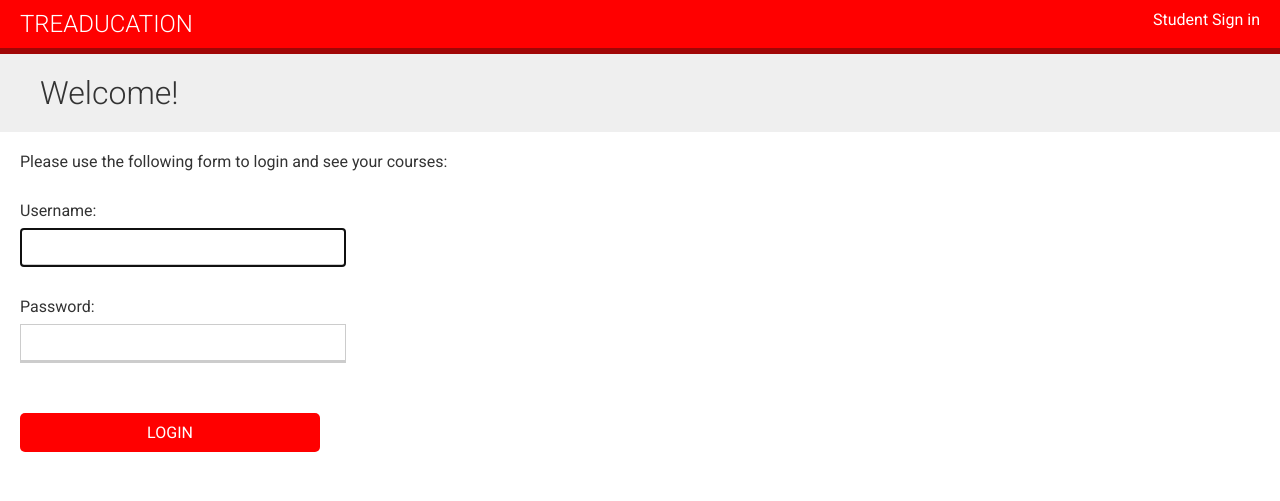
After one commit to laboyd001/treaducation, a Django app: page /accounts/login/ in a window 1280 px wide. The commit adds this page. Shown: the top 501 px of the page. Run offline with Django 3.2, Linux system fonts and the light colour scheme.

Commit message:
added login and basic subject list on landing page

```diff
--- a/courses/static/css/base.css
+++ b/courses/static/css/base.css
@@ -169,7 +169,7 @@ select {
 
 input[type=submit], a.button {
     border-radius:5px;
-    background:#4dcc43;
+    background:red;
     color:#fff;
     font-size:16px;
     text-transform:uppercase;
@@ -185,7 +185,7 @@ a.secondary-button {
 }
 
 input[type=submit]:hover, a.button:hover {
-    background:#3fad37;
+    background:#a00606;
 }
 
 ul#course-modules {
--- a/courses/templates/courses/base.html
+++ b/courses/templates/courses/base.html
@@ -9,6 +9,13 @@
 <body>
   <div id="header">
     <a href="/" class="logo">Treaducation</a>
+    <ul class="menu">
+        {% if request.user.is_authenticated %}
+          <li><a href="{% url "logout" %}">Sign out</a></li>
+        {% else %}
+          <li><a href="{% url "login" %}">Student Sign in</a></li>
+        {% endif %}
+      </ul>
   </div>
   <div id="content">
     {% block content %}
--- /dev/null
+++ b/courses/templates/registration/login.html
@@ -0,0 +1,22 @@
+{% extends "courses/base.html" %}
+
+{% block title %}Login{% endblock %}
+
+{% block content %}
+    <h1>Welcome!</h1>
+    <div class="module">
+        {% if form.errors %}
+            <p>Your username and password didn't match.  Please try again.</p>
+        {% else %}
+            <p>Please use the following form to login and see your courses:</p>
+        {% endif %}
+        <div class="login-form">
+            <form action="{% url 'login' %}" method='POST'>
+                {{ form.as_p }}
+                {% csrf_token %}
+                <input type="hidden" name="next" value="{{ next }}" />
+                <p><input type="submit" value="Login"></p>
+            </form>
+        </div>
+    </div>
+{% endblock %}
```
Also changed, not shown: courses/templates/courses/index.html (+15 -0 lines), courses/templates/registration/logged_out.html (added, +12 -0 lines), courses/views.py (+8 -1 lines).
